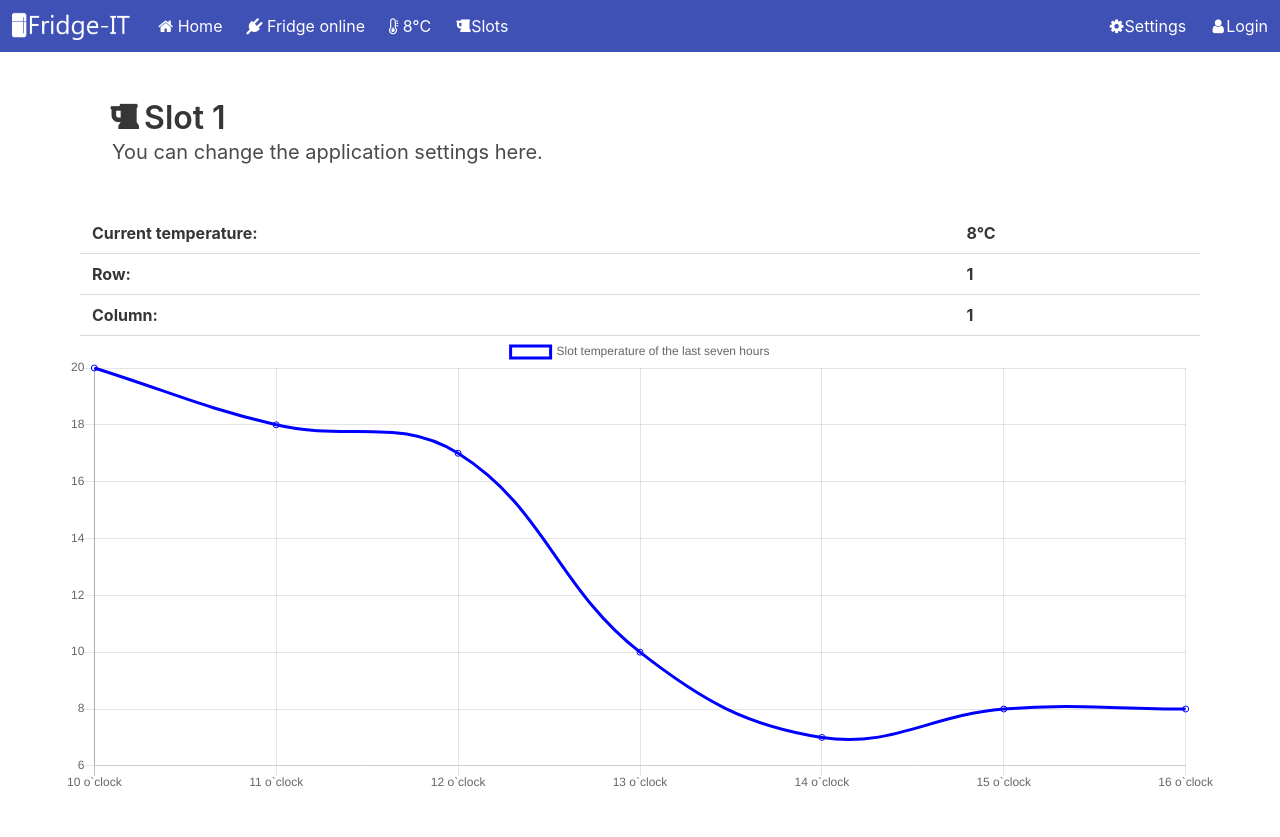
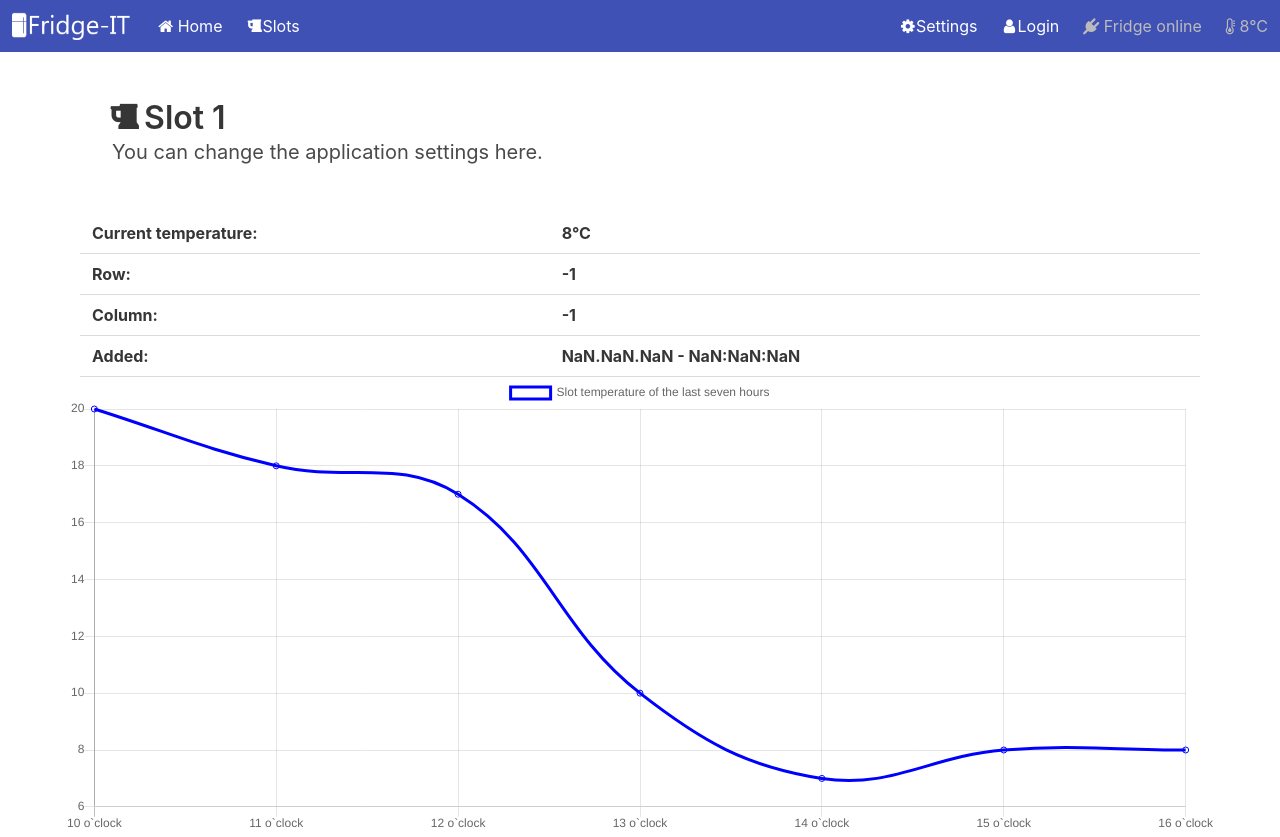
Before and after one commit to leo-mao/Fridge_IT, a Vue app: page /slot/1 in a window 1280 px wide. Before the commit the page ends 800 px from the top, so only its background shows below. Built offline with nearby package versions, Linux system fonts and the light colour scheme; no server answers.

Commit message:
added axios to slot

```diff
--- a/src/components/Home.vue
+++ b/src/components/Home.vue
@@ -32,7 +32,7 @@
     },
     // Fetches posts when the component is created.
     created() {
-      axios.get('http://oslab1.hs-el.de:2080/slot/', {
+      axios.get('http://oslab1.hs-el.de:2080/slot/1/', {
         headers: {
           'Access-Control-Allow-Origin': '*',
           'Access-Control-Allow-Methods': [
--- a/src/components/Slot.vue
+++ b/src/components/Slot.vue
@@ -17,11 +17,15 @@
         </tr>
         <tr>
           <td>Row:</td>
-          <td>1</td>
+          <td>{{ slot.slotRow }}</td>
         </tr>
         <tr>
           <td>Column:</td>
-          <td>1</td>
+          <td>{{ slot.slotColumn }}</td>
+        </tr>
+        <tr>
+          <td>Added:</td>
+          <td>{{ timeIn }}</td>
         </tr>
       </table>
     </div>
@@ -32,7 +36,11 @@
 
 <script>
   /* eslint-disable no-new,new-parens,import/no-duplicates */
+  /* eslint-disable no-console */
+  /* eslint-disable prefer-template */
+  /* eslint-disable no-return-assign  */
 
+  import axios from 'axios';
   import Hero from './fragments/Hero';
   import Linechart from './fragments/Linechart';
 
@@ -41,8 +49,41 @@
       Hero,
       Linechart,
     },
+    // Fetches posts when the component is created.
+    created() {
+      // url for the slot
+      let url = 'http://oslab1.hs-el.de:2080/slot/' + this.$route.params.id + '/';
+
+      // get request
+      axios.get(url).then(response => this.slot = response.data)
+      .catch((e) => {
+        console.log(e);
+      });
+
+      // url for the temperatures
+      url = 'http://oslab1.hs-el.de:2080/bottle/' + this.slot.currentBottle.id + '/temperature/';
+      console.log(url);
+      // get request
+      axios.get(url).then((response) => {
+        this.bottle = response.data;
+      })
+      .catch((e) => {
+        console.log(e);
+      });
+    },
     data() {
       return {
+        slot: {
+          slotRow: -1,
+          slotColumn: -1,
+          currentBottle: {
+            id: -1,
+          },
+        },
+        bottle: {
+          timestamp: -1,
+          temperature: -1,
+        },
         chartData: {
           labels: ['10 o`clock', '11 o`clock', '12 o`clock', '13 o`clock', '14 o`clock', '15 o`clock', '16 o`clock'],
           datasets: [
@@ -65,6 +106,13 @@
         },
       };
     },
+    computed: {
+      timeIn() {
+        const date = new Date(this.slot.currentBottle.timeIn);
+        const time = date.getDay() + '.' + date.getMonth() + '.' + date.getFullYear() + ' - ' + date.getHours() + ':' + date.getMinutes() + ':' + date.getSeconds();
+        return time;
+      },
+    },
   };
 </script>
 
--- a/src/components/fragments/Navbar.vue
+++ b/src/components/fragments/Navbar.vue
@@ -19,14 +19,6 @@
           <span class="icon"><i class="fa fa-home"></i></span>
           <label>Home</label>
         </router-link>
-        <span class="navbar-item is-hidden-mobile">
-          <i class="fa fa-plug" aria-hidden="true"></i>
-          <label>&nbsp;Fridge online</label>
-        </span>
-        <span class="navbar-item is-hidden-mobile">
-          <i class="fa fa-thermometer-quarter" aria-hidden="true"></i>
-          <span>&nbsp;8°C</span>
-        </span>
         <router-link :to="{name: 'Slots'}"  class="navbar-item" v-on:click.native="navbarMenuIsActive = false">
           <span class="icon"><i class="fa fa-beer"></i></span>
           Slots
@@ -34,7 +26,7 @@
       </div>
 
       <div class="navbar-end">
-        <router-link :to="{name: 'Settings'}"  class="navbar-item" href="/settings" v-on:click.native="navbarMenuIsActive = false">
+        <router-link :to="{name: 'Settings'}"  class="navbar-item" v-on:click.native="navbarMenuIsActive = false">
           <span class="icon"><i class="fa fa-gear"></i></span>
           Settings
         </router-link>
@@ -42,6 +34,14 @@
           <span class="icon"><i class="fa fa-user"></i></span>
           Login
         </router-link>
+        <span class="navbar-item is-hidden-mobile no-item">
+          <i class="fa fa-plug" aria-hidden="true"></i>
+          <label>&nbsp;Fridge online</label>
+        </span>
+        <span class="navbar-item is-hidden-mobile no-item">
+          <i class="fa fa-thermometer-quarter" aria-hidden="true"></i>
+          <span>&nbsp;8°C</span>
+        </span>
       </div>
     </div>
   </nav>
@@ -82,4 +82,7 @@
     background-color: #3F51B5;
   }
 
+  .no-item {
+    color: #bbbbbb;
+  }
 </style>
```
